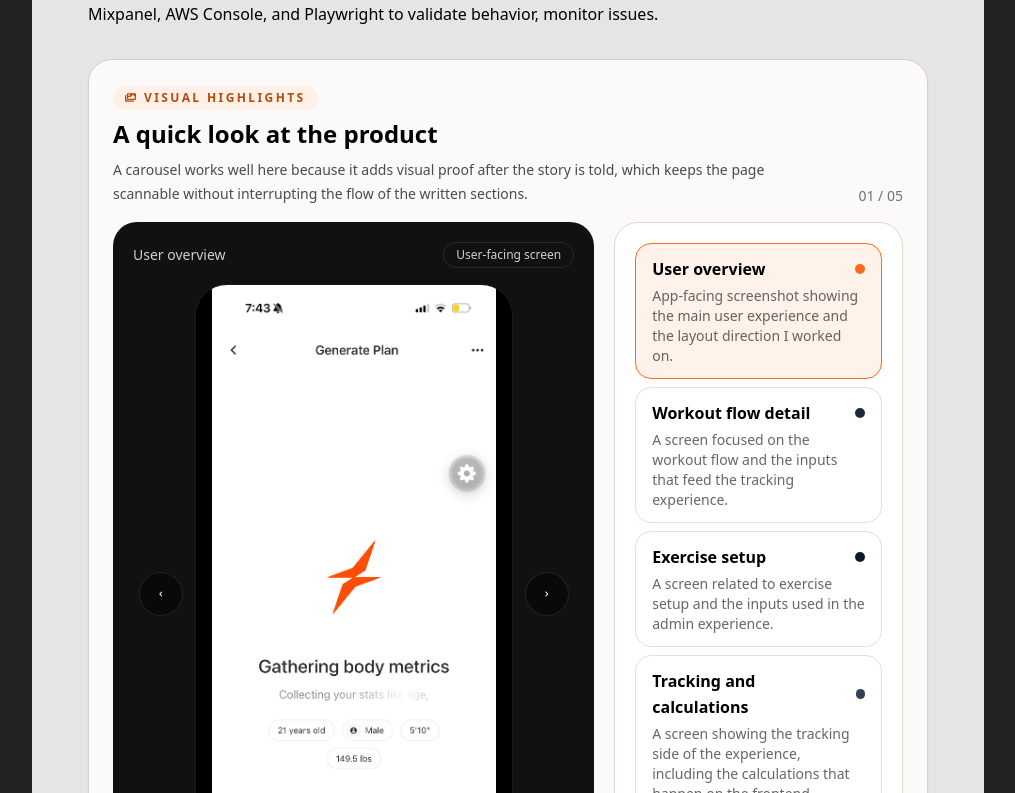
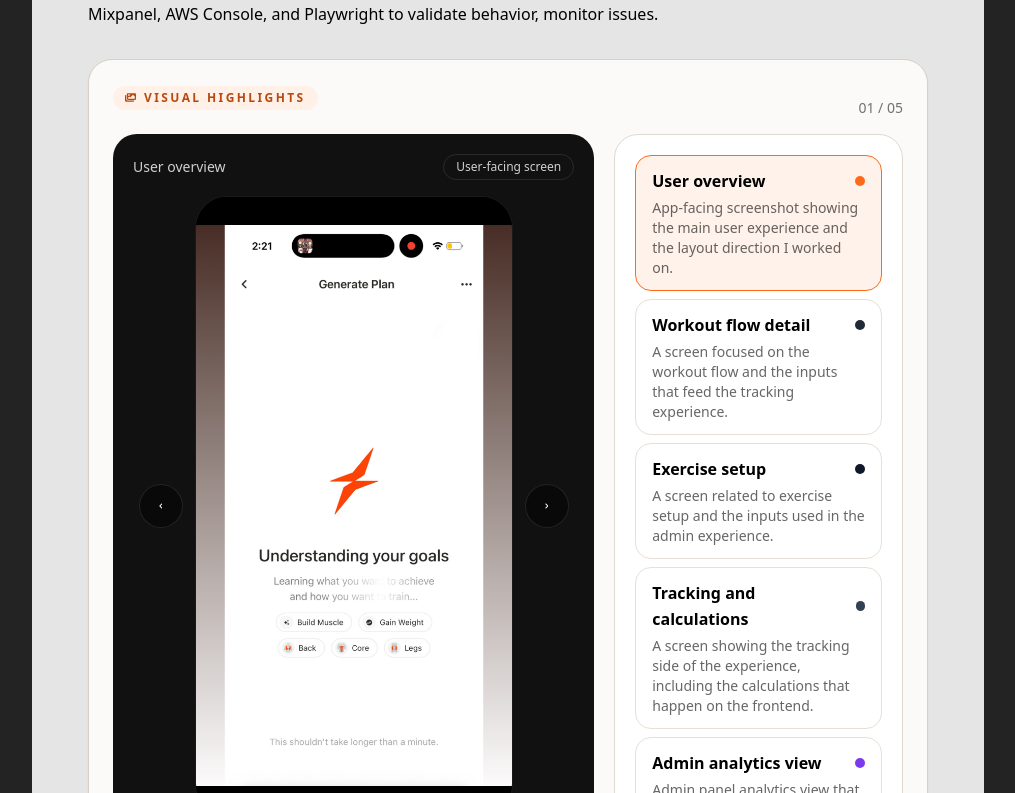
Before and after one commit to Willlegault/my-personal-website, a React (Vite) app: page /sculpt in a window 1280 px wide. Shown: the part 847-1640 px from the top of the page, without its empty margins (132-1147 px from the left). Built offline with nearby package versions, Linux system fonts and the light colour scheme.

Commit message:
screenshot update

```diff
--- a/src/pages/Home.tsx
+++ b/src/pages/Home.tsx
@@ -299,7 +299,7 @@ const Home: FC = () => {
             {/* Sticky left panel */}
             <div className="w-64 shrink-0 sticky top-24 self-start pt-20 pb-10 flex flex-col">
               <h2 className="text-5xl font-extrabold mb-3 tracking-tight text-slate-900 dark:text-slate-50">Projects</h2>
-              <p className="text-sm text-slate-500 dark:text-slate-400 mb-10">Select a project to explore it in detail.</p>
+              <p className="text-sm text-slate-500 dark:text-slate-400 mb-10">Please select a project card for an overview I have made of my work. </p>
               <nav className="flex flex-col gap-1">
                 {projectNames.map((name, i) => (
                   <button
--- a/src/pages/Sculpt.tsx
+++ b/src/pages/Sculpt.tsx
@@ -3,7 +3,7 @@ import type { FC } from 'react';
 import { FaExternalLinkAlt, FaArrowLeft, FaChevronLeft, FaChevronRight, FaImages } from 'react-icons/fa';
 import sculptIcon from '../assets/icon.png';
 
-const appScreenshot1 = new URL('../assets/IMG_2014.PNG', import.meta.url).href;
+const appScreenshot1 = new URL('../assets/IMG_2043.jpg', import.meta.url).href;
 const appScreenshot2 = new URL('../assets/IMG_2032.PNG', import.meta.url).href;
 const appScreenshot3 = new URL('../assets/IMG_2035.PNG', import.meta.url).href;
 const appScreenshot4 = new URL('../assets/IMG_2036.PNG', import.meta.url).href;
@@ -130,11 +130,6 @@ const Sculpt: FC = () => {
                     <div className="mb-2 inline-flex items-center gap-2 rounded-full bg-[#fff0e8] px-3 py-1 text-xs font-semibold uppercase tracking-[0.2em] text-[#b84a10]">
                       <FaImages className="text-[11px]" /> Visual highlights
                     </div>
-                    <h2 className="text-2xl font-bold text-black">A quick look at the product</h2>
-                    <p className="mt-2 max-w-2xl text-sm leading-6 text-black/70">
-                      A carousel works well here because it adds visual proof after the story is told, which keeps the page
-                      scannable without interrupting the flow of the written sections.
-                    </p>
                   </div>
                   <div className="text-sm font-medium text-black/55">
                     {String(activeSlide + 1).padStart(2, '0')} / {String(slides.length).padStart(2, '0')}
```
Also changed, not shown: src/assets/IMG_2043.jpg (added).
